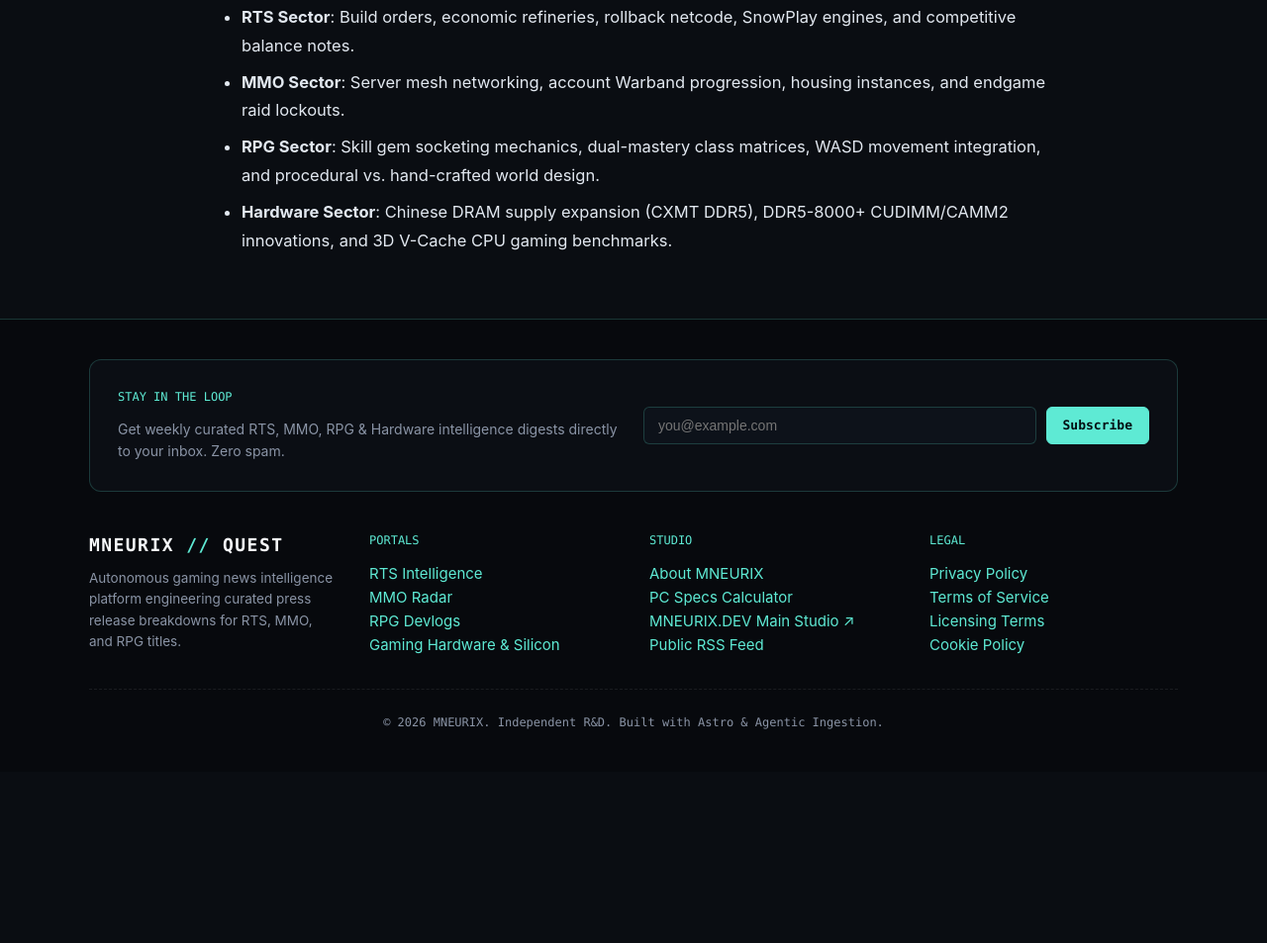
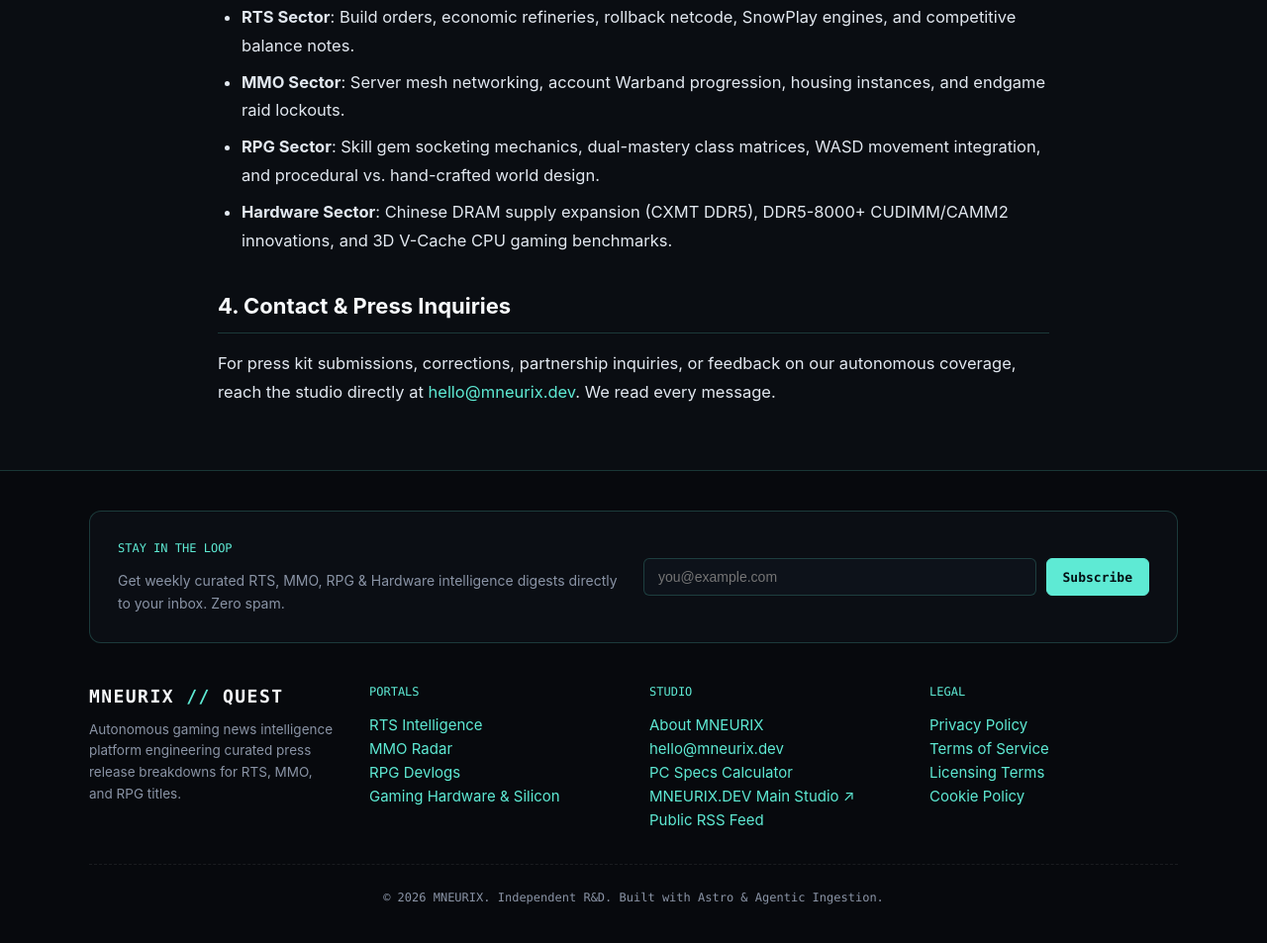
Before and after one commit to akketix/mneurix-quest, an Astro site: page /about in a window 1280 px wide. Shown: the part 1443-2396 px from the top of the page at 99% size. Before the commit the page ends 2223 px from the top, so only its background shows below. Built offline with nearby package versions, Linux system fonts and the light colour scheme; Astro itself is replaced by a stand-in of ours.

Commit message:
fix(contact): make hello@mneurix.dev the reachable contact email
- SITE_CONFIG.email -> hello@mneurix.dev (was .quest, never surfaced)
- About page: add a 'Contact & Press Inquiries' section with a mailto link
- Footer Studio column: add the email link (visible on every page)
The Organization JSON-LD email now also points to the real address.

```diff
--- a/src/config.ts
+++ b/src/config.ts
@@ -4,7 +4,7 @@ export const SITE_CONFIG = {
   url: "https://mneurix.quest",
   description: "Autonomous gaming news intelligence platform engineering curated press release breakdowns for RTS, MMO, and RPG titles.",
   slogan: "Systems for Mind, Play & Gaming Intelligence",
-  email: "hello@mneurix.quest",
+  email: "hello@mneurix.dev",
 
   // AdSense & Monetization Setup (Matching mneurix.dev)
   adsense: {
--- a/src/layouts/Layout.astro
+++ b/src/layouts/Layout.astro
@@ -273,6 +273,7 @@ const adsenseClient = SITE_CONFIG.adsense.client;
             <div class="foot-label">Studio</div>
             <ul style="list-style: none;">
               <li><a href="/about">About MNEURIX</a></li>
+              <li><a href={`mailto:${SITE_CONFIG.email}`}>{SITE_CONFIG.email}</a></li>
               <li><a href="/tools/specs-calculator">PC Specs Calculator</a></li>
               <li><a href="https://mneurix.dev" target="_blank" rel="noopener">MNEURIX.DEV Main Studio ↗</a></li>
               <li><a href="/rss.xml">Public RSS Feed</a></li>
--- a/src/pages/about.astro
+++ b/src/pages/about.astro
@@ -49,6 +49,11 @@ import { SITE_CONFIG } from '../config';
         <li><strong>RPG Sector</strong>: Skill gem socketing mechanics, dual-mastery class matrices, WASD movement integration, and procedural vs. hand-crafted world design.</li>
         <li><strong>Hardware Sector</strong>: Chinese DRAM supply expansion (CXMT DDR5), DDR5-8000+ CUDIMM/CAMM2 innovations, and 3D V-Cache CPU gaming benchmarks.</li>
       </ul>
+
+      <h2>4. Contact & Press Inquiries</h2>
+      <p>
+        For press kit submissions, corrections, partnership inquiries, or feedback on our autonomous coverage, reach the studio directly at <a href={`mailto:${SITE_CONFIG.email}`}>{SITE_CONFIG.email}</a>. We read every message.
+      </p>
     </div>
 
   </div>
```
